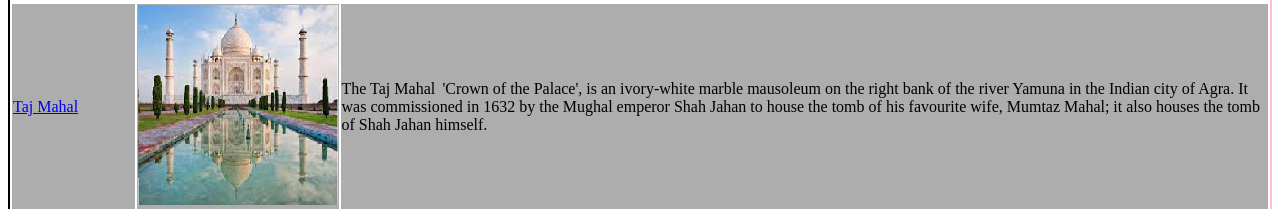
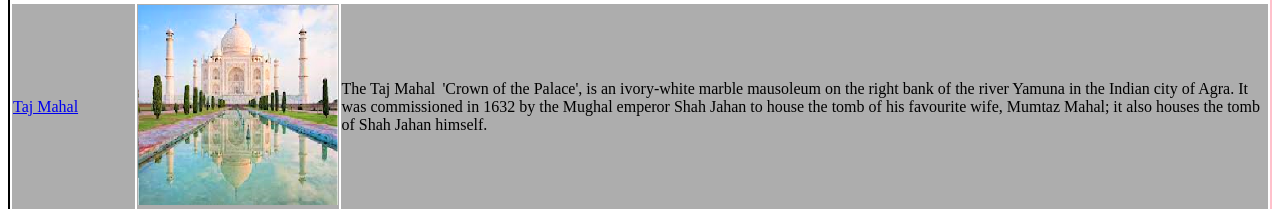
Before and after one commit to webinar-Alanpadayattilbetty/mindchampWebinar.github.io, a plain HTML site: page Heritage.html in a window 1280 px wide. Shown: the part 1039-1248 px from the top of the page. Drawn offline with Linux system fonts and the light colour scheme; grey boxes are pictures that could not be loaded.

Commit message:
Update Heritage.html

```diff
--- a/Heritage.html
+++ b/Heritage.html
@@ -43,7 +43,7 @@ through gesture, pose and form</td></tr>
 
 <tr ><td><a href="https://en.wikipedia.org/wiki/Agra_Fort "> Agra Fort</a></td><td><img src="https://tse2.mm.bing.net/th?id=OIP.rQLYCehpkU73uWDM2T7QLgHaE7&pid=Api&P=0&w=256&h=171"  width="200px" height="200px"> </td><td> The Agra Fort, also known as the Red Fort of Agra, represents Mughal opulence and power as the center piece of their empire. It was inscribed in the UNESCO World Heritage List in 1982, under Category iii as a cultural monument.   </td></tr>
 
-<tr style="background-color:#adadad;""><td><a href="https://en.wikipedia.org/wiki/Taj_Mahal "> Taj Mahal</a></td><td><img src="taj mahall.jpg"  width="200px" height="200px"> </td><td>  The Taj Mahal  'Crown of the Palace', is an ivory-white marble mausoleum on the right bank of the river Yamuna in the Indian city of Agra. It was commissioned in 1632 by the Mughal emperor Shah Jahan to house the tomb of his favourite wife, Mumtaz Mahal; it also houses the tomb of Shah Jahan himself.  </td></tr>
+<tr style="background-color:#adadad;""><td><a href="https://en.wikipedia.org/wiki/Taj_Mahal "> Taj Mahal</a></td><td><img src="taj mahal.jpg"  width="200px" height="200px"> </td><td>  The Taj Mahal  'Crown of the Palace', is an ivory-white marble mausoleum on the right bank of the river Yamuna in the Indian city of Agra. It was commissioned in 1632 by the Mughal emperor Shah Jahan to house the tomb of his favourite wife, Mumtaz Mahal; it also houses the tomb of Shah Jahan himself.  </td></tr>
 
 <tr><td><a href="https://en.wikipedia.org/wiki/Konark_Sun_Temple ">Konark Sun Temple</a></td><td><img src="https://www.jaipurcarrental.co/images/blog/sun%20temple374190820.jpg"  width="200px" height="200px"> </td><td> Konark Sun Temple is a 13th-century CE (year 1250) Sun temple at Konark about 35 kilometres (22 mi) northeast from Puri on the coastline of Odisha, India. The temple is attributed to king Narasimhadeva I of the Eastern Ganga dynasty about 1250 CE.
 
```
